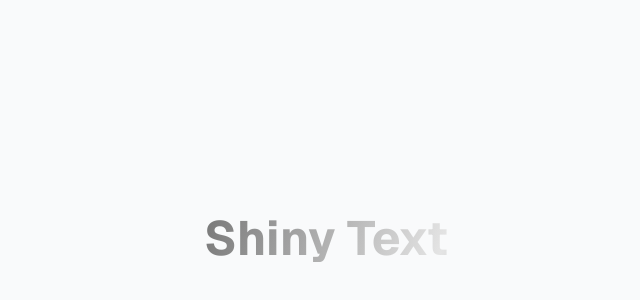
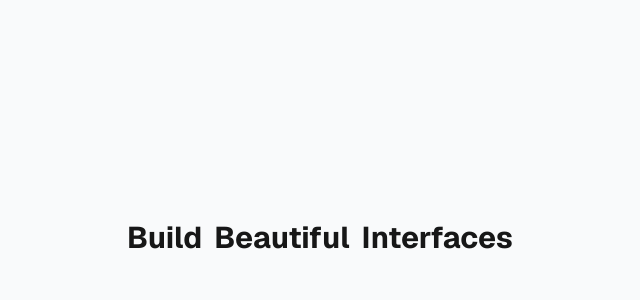
Before and after one commit to mouanvikram/components-challenge, a Next.js app in the folder day-31-to-60/day-43-to-day-60/components/: page / in a window 1280 px wide. Shown: the part 162-462 px from the top of the page, without its empty margins (314-954 px from the left). Built offline with nearby package versions, Linux system fonts and the light colour scheme.

Commit message:
made Blur Landing Text

```diff
--- a/day-31-to-60/day-43-to-day-60/components/src/app/page.tsx
+++ b/day-31-to-60/day-43-to-day-60/components/src/app/page.tsx
@@ -1,13 +1,10 @@
-'use client'
-import { Button } from "@/components/ui/button_with_shadows"
-import { ToastStack } from "@/components/ui/toast"
-import { ShreddingMachine } from "@/components/ui/shredding_machine"
-import { ShinyText } from "@/components/ui/shiny_text_effect"
+"use client";
+
+import { BlurLandingText } from "@/components/ui/blur_landing";
 export default function HomePage() {
   return (
     <main className="flex min-h-screen flex-col items-center justify-center gap-6 bg-gray-50">
-
-      <ShinyText />
-    </main >
-  )
+      <BlurLandingText />
+    </main>
+  );
 }
--- /dev/null
+++ b/day-31-to-60/day-43-to-day-60/components/src/components/ui/blur_landing.tsx
@@ -0,0 +1,47 @@
+"use client";
+
+import { motion, Variants } from "motion/react";
+const containers = {
+  hidden: {},
+  show: {
+    transition: {
+      staggerChildren: 0.2,
+    },
+  },
+};
+
+const item: Variants = {
+  hidden: {
+    opacity: 0,
+    y: -30,
+    filter: "blur(5px)",
+  },
+  show: {
+    opacity: [0,1,1],
+    y: [-30,0,0],
+    filter: ["blur(5px)","blur(5px)","blur(0px)"],
+    transition: {
+      duration: 3,
+      times:[0,0.3,1],
+      ease: [0.25, 1, 0.35, 1],
+    },
+  },
+};
+
+const text = "Build Beautiful Interfaces";
+export function BlurLandingText() {
+  return (
+    <motion.h1
+      variants={containers}
+      initial="hidden"
+      animate="show"
+      className="text-3xl font-bold"
+    >
+      {text.split(" ").map((word, i) => (
+        <motion.span key={i} variants={item} className="inline-block mr-3">
+          {word}
+        </motion.span>
+      ))}
+    </motion.h1>
+  );
+}
```
